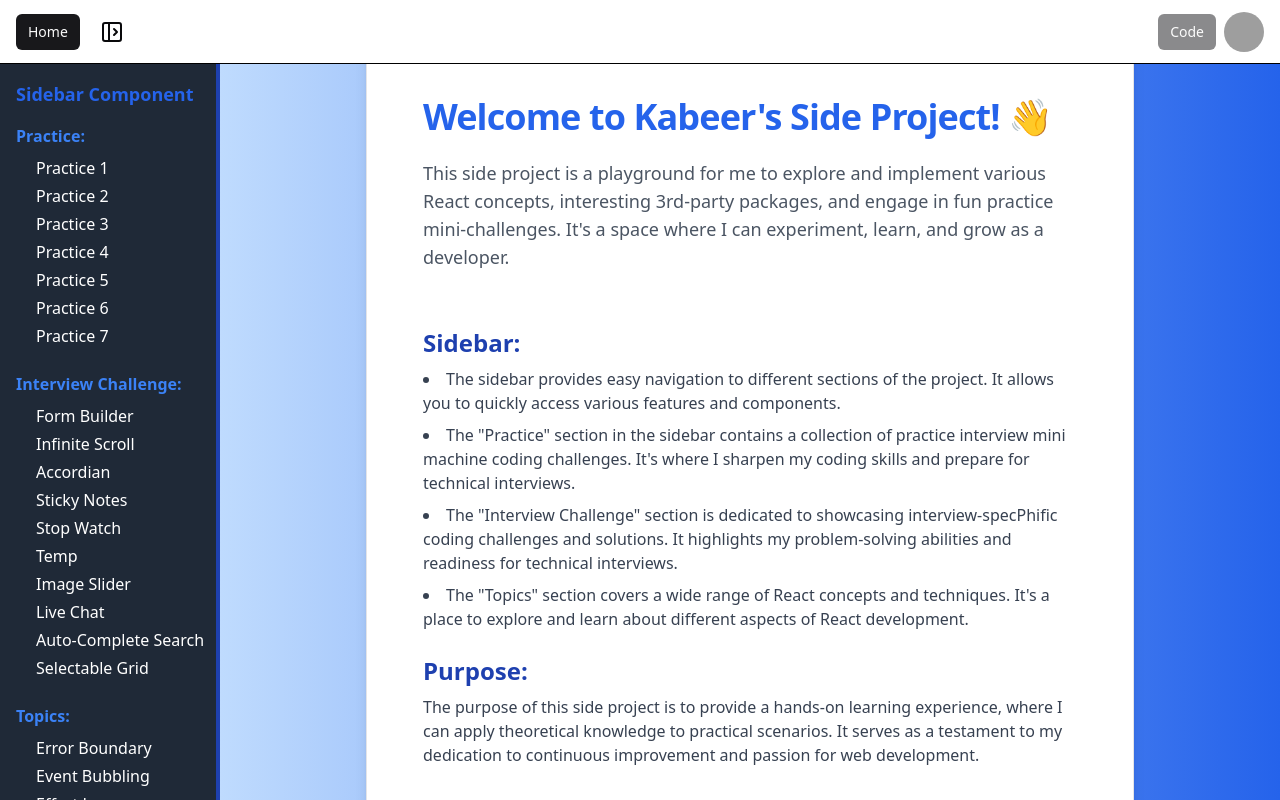
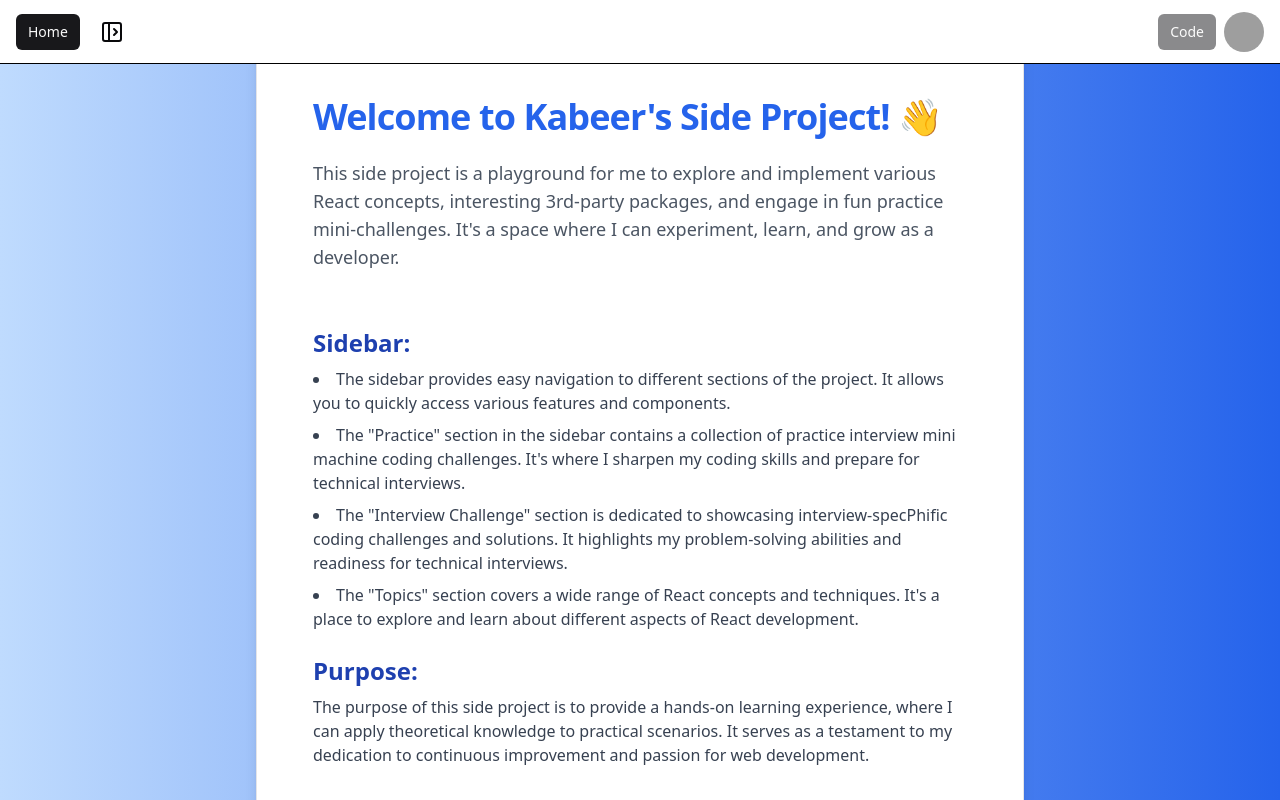
Before and after one commit to kabeerx9/react-examples, a React (Vite) app: page / in a window 1280 px wide. Built offline with nearby package versions, Linux system fonts and the light colour scheme; grey boxes are pictures that could not be loaded.

Commit message:
small fix

```diff
--- a/src/Home.tsx
+++ b/src/Home.tsx
@@ -4,16 +4,15 @@ import { Outlet } from 'react-router-dom';
 import Navbar from './components/navbar/Navbar';
 import Sidebar from './components/Sidebar';
 import { cn } from './lib/utils';
-import { useMediaQuery } from 'usehooks-ts';
 import MobileSidebar from './components/MobileSidebar';
 
 const Home = () => {
   const [isDesktopSidebarOpen, setIsDesktopSidebarOpen] = useState(true);
   const [isMobileSidebarOpen, setIsMobileSidebarOpen] = useState(false);
 
-  const isMobile = useMediaQuery('(max-width: 768px)');
+  const [sidebarWidth, setSidebarWidth] = useState(384);
 
-  const [sidebarWidth, setSidebarWidth] = useState(384);
+  const isMobile = sidebarWidth <= 768;
 
   const handleSidebarWidthChange = (width: number) => {
     setSidebarWidth(width);
```
